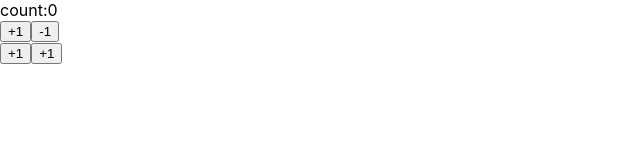
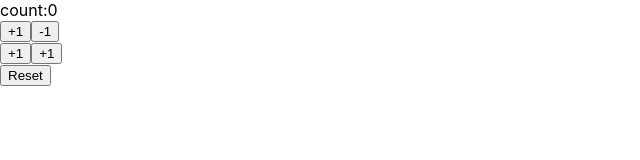
Before and after one commit to misaki-kawaguchi/react_hooks_sample, a React (Create React App) app: page / in a window 1280 px wide. Shown: the top 160 px of the page, without its empty margins (0-640 px from the left). Built offline with nearby package versions, Linux system fonts and the light colour scheme.

Commit message:
resetを追加

```diff
--- a/src/App.js
+++ b/src/App.js
@@ -19,6 +19,10 @@ const App = () => {
     setCount((previousCount) => previousCount - 1);
   };
 
+  const reset = () => {
+    setCount(0);
+  };
+
   return (
     // <></>で囲ってもok
     <React.Fragment>
@@ -31,6 +35,9 @@ const App = () => {
         <button onClick={increment2}>+1</button>
         <button onClick={decrement2}>+1</button>
       </div>
+      <div>
+        <button onClick={reset}>Reset</button>
+      </div>
     </React.Fragment>
   );
 };
```
